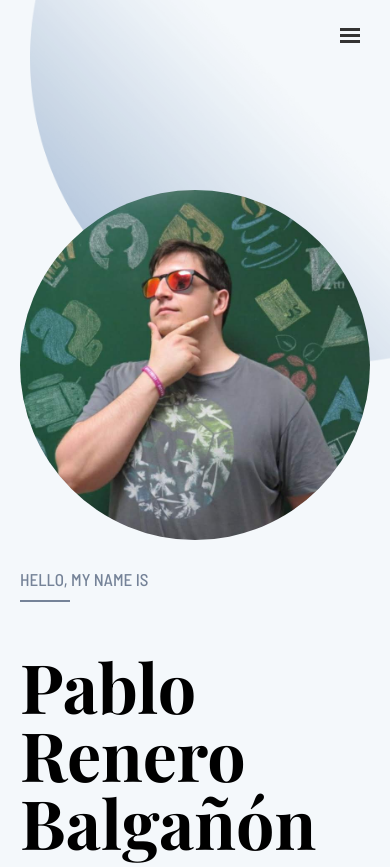
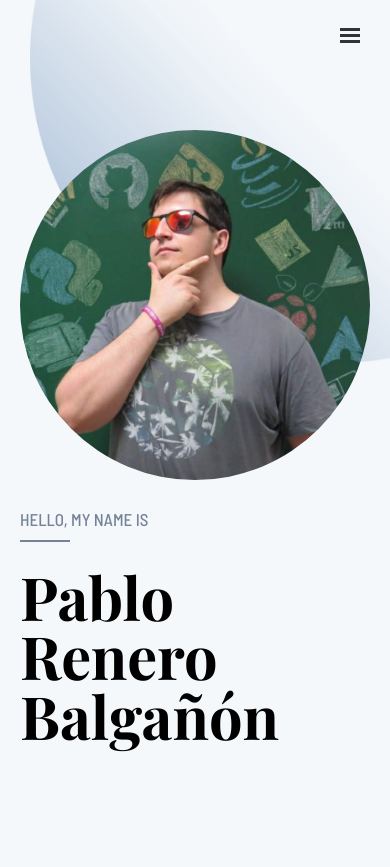
Before and after one commit to Canario0/canario0.github.io, a Svelte app: page /#home in a window 390 px wide. After the commit the page ends 844 px from the top, so only its background shows below. Built offline with nearby package versions, Linux system fonts and the light colour scheme.

Commit message:
fix: framing on mobile view

```diff
--- a/index.html
+++ b/index.html
@@ -3,7 +3,7 @@
   <head>
     <title>Pablo Renero Balgañón</title>
     <meta charset="UTF-8" />
-    <meta name="description" content="Pablo Renero Balgañón online CV"/>
+    <meta name="description" content="Pablo Renero Balgañón online CV" />
     <!-- <link rel="icon" type="image/svg+xml" href="/vite.svg" /> -->
     <link
       id="google-fonts-url"
--- a/src/pages/Home.svelte
+++ b/src/pages/Home.svelte
@@ -71,12 +71,18 @@
       flex-wrap: wrap;
     }
 
+    .divider {
+      padding-bottom: 25px;
+    }
+
     .title {
       padding: 0;
+      font-size: 3.5rem;
+      line-height: 3.5rem;
     }
 
     .image-container {
-      padding: 120px 0 25px 0;
+      padding: 60px 0 25px 0;
     }
   }
 </style>
```
